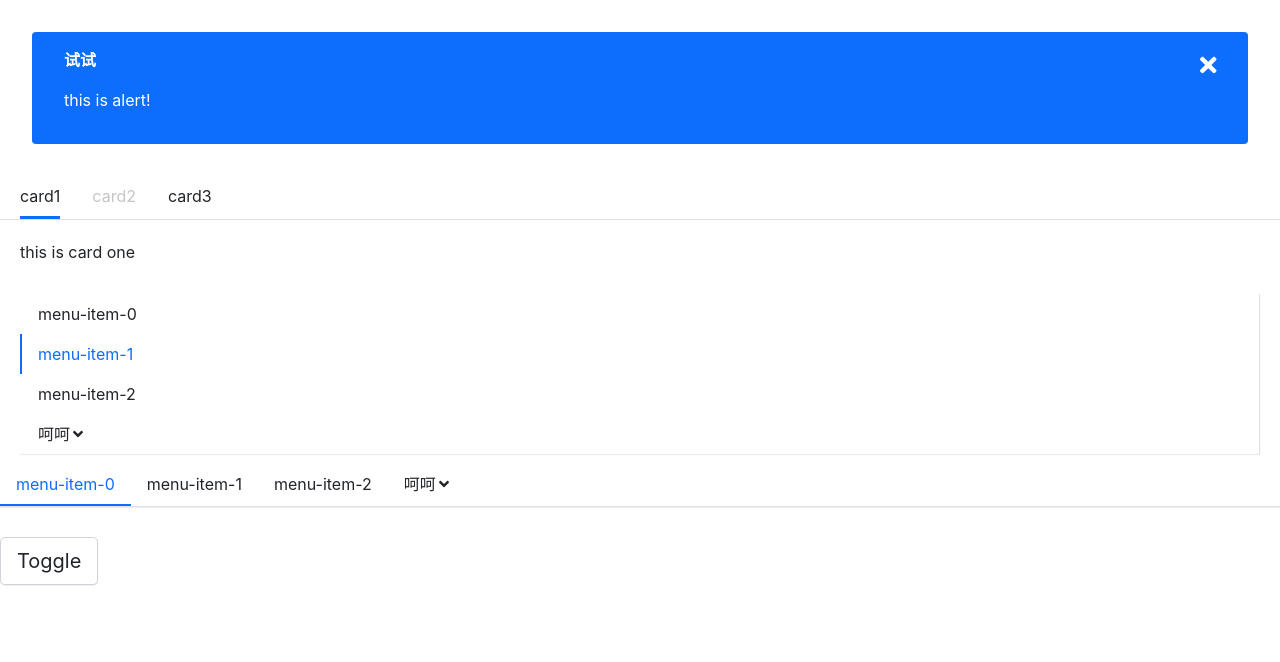
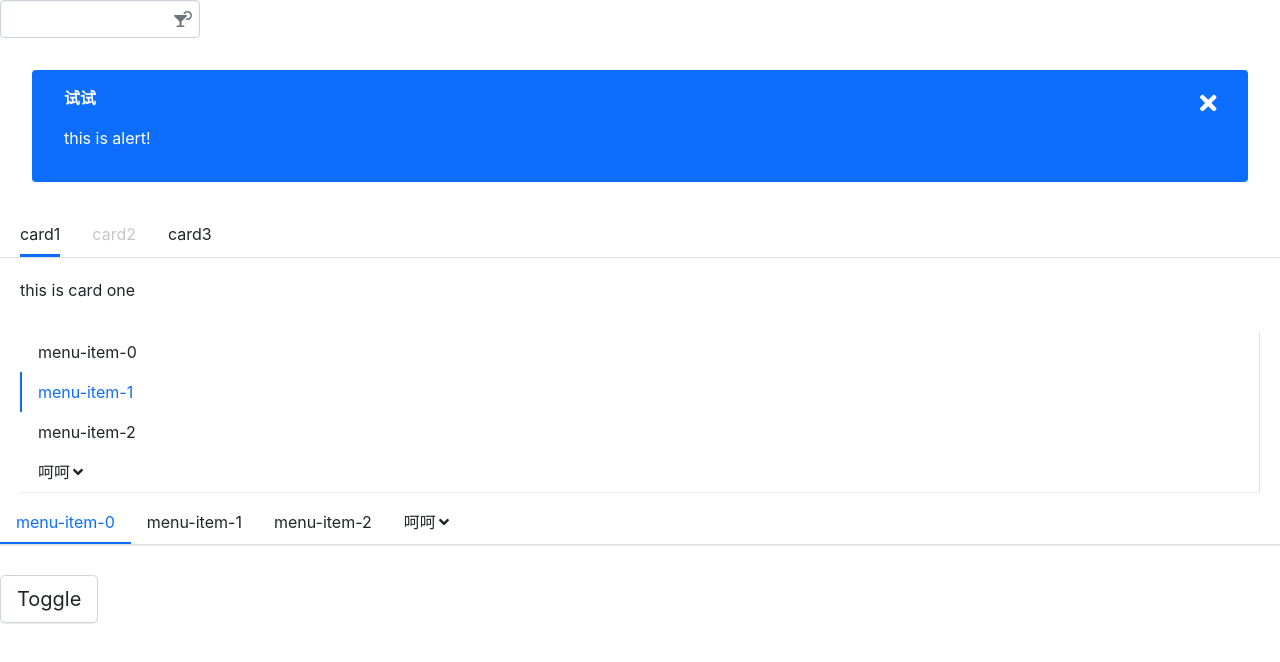
Before and after one commit to sky124380729/pink-bin, a React (Create React App) app: page / in a window 1280 px wide. Shown: the top 662 px of the page. Built offline with nearby package versions, Linux system fonts and the light colour scheme.

Commit message:
input组件

```diff
--- a/src/App.tsx
+++ b/src/App.tsx
@@ -14,10 +14,11 @@ import TabItem from './components/Tabs/tabItem'
 
 import Transiton from './components/Transition/transition'
 import Button from './components/Button/button'
+import Input from './components/Input/input'
 
 import { library } from '@fortawesome/fontawesome-svg-core'
 import { fas } from '@fortawesome/free-solid-svg-icons'
-import Icon from './components/Icon/icon'
+// import Icon from './components/Icon/icon'
 library.add(fas)
 
 const App: React.FC = () => {
@@ -25,6 +26,8 @@ const App: React.FC = () => {
     return (
         <div className='App'>
             <header className='App-header'>
+                <Input style={{ width: '200px' }} icon='cocktail'></Input>
+
                 <Alert title='试试' type='primary' animation='zoom-in-top'></Alert>
                 {/* <Icon icon='coffee' theme='danger' size='10x'></Icon> */}
                 <Tabs onSelect={(index) => alert(index)}>
--- /dev/null
+++ b/src/components/Input/_style.scss
@@ -0,0 +1,103 @@
+.viking-input-wrapper {
+  display: flex;
+  width: 100%;
+  margin-bottom: 30px;
+  position: relative;
+  .icon-wrapper {
+    position: absolute;
+    height: 100%;
+    width: 35px;
+    justify-content: center;
+    color: $input-color;
+    right: 0;
+    top: 0;
+    display: flex;
+    align-items: center;
+    svg {
+      color: $input-placeholder-color;
+    }
+  }
+}
+.icon-wrapper+.viking-input-inner {
+  padding-right: 35px;
+}
+.viking-input-inner {
+  width: 100%;
+  padding: $input-padding-y $input-padding-x;
+  font-family: $input-font-family;
+  font-size: $input-font-size;
+  font-weight: $input-font-weight;
+  line-height: $input-line-height;
+  color: $input-color;
+  background-color: $input-bg;
+  background-clip: padding-box;
+  border: $input-border-width solid $input-border-color;
+
+  // Note: This has no effect on <select>s in some browsers, due to the limited stylability of `<select>`s in CSS.
+  border-radius: $input-border-radius;
+
+  box-shadow: $input-box-shadow;
+  transition: $input-transition;
+
+  &:focus {
+    color: $input-focus-color;
+    background-color: $input-focus-bg;
+    border-color: $input-focus-border-color;
+    outline: 0;
+    box-shadow: $input-focus-box-shadow;
+    // Avoid using mixin so we can pass custom focus shadow properly
+  }
+  &::placeholder {
+    color: $input-placeholder-color;
+    // Override Firefox's unusual default opacity; see https://github.com/twbs/bootstrap/pull/11526.
+    opacity: 1;
+  }
+  &:disabled,
+  &[readonly] {
+    background-color: $input-disabled-bg;
+    border-color: $input-disabled-border-color;
+    // iOS fix for unreadable disabled content; see https://github.com/twbs/bootstrap/issues/11655.
+    opacity: 1;
+  }
+}
+.viking-input-group-prepend,
+.viking-input-group-append {
+  display: flex;
+  align-items: center;
+  padding: $input-padding-y $input-padding-x;
+  margin-bottom: 0; // Allow use of <label> elements by overriding our default margin-bottom
+  font-size: $input-font-size; // Match inputs
+  font-weight: $font-weight-normal;
+  line-height: $input-line-height;
+  color: $input-group-addon-color;
+  text-align: center;
+  white-space: nowrap;
+  background-color: $input-group-addon-bg;
+  border: $input-border-width solid $input-group-addon-border-color;
+  border-radius: $input-border-radius;
+}
+.viking-input-group-append + .btn {
+  padding: 0;
+  border: 0;
+}
+.input-group > .viking-input-group-prepend,
+.input-group.input-group-append > .viking-input-inner {
+  @include border-right-radius(0);
+}
+
+.input-group > .viking-input-group-append,
+.input-group.input-group-prepend > .viking-input-inner {
+  @include border-left-radius(0);
+}
+
+.input-size-sm .viking-input-inner {
+  padding: $input-padding-y-sm $input-padding-x-sm;
+  font-size: $input-font-size-sm;
+  border-radius: $input-border-radius-sm;
+}
+
+.input-size-lg .viking-input-inner {
+  padding: $input-padding-y-lg $input-padding-x-lg;
+  font-size: $input-font-size-lg;
+  border-radius: $input-border-radius-lg;
+}
--- /dev/null
+++ b/src/components/Input/index.tsx
@@ -0,0 +1,3 @@
+import Input from './input'
+
+export default Input
--- /dev/null
+++ b/src/components/Input/input.tsx
@@ -0,0 +1,63 @@
+import React, { FC, ReactElement, InputHTMLAttributes, ChangeEvent } from 'react'
+import classNames from 'classnames'
+import { IconProp } from '@fortawesome/fontawesome-svg-core'
+import Icon from '../Icon/icon'
+
+type InputSize = 'lg' | 'sm'
+export interface InputProps extends Omit<InputHTMLAttributes<HTMLElement>, 'size'> {
+    /**是否禁用 Input */
+    disabled?: boolean
+    /**设置 input 大小，支持 lg 或者是 sm */
+    size?: InputSize
+    /**添加图标，在右侧悬浮添加一个图标，用于提示 */
+    icon?: IconProp
+    /**添加前缀 用于配置一些固定组合 */
+    prepend?: string | ReactElement
+    /**添加后缀 用于配置一些固定组合 */
+    append?: string | ReactElement
+    onChange?: (e: ChangeEvent<HTMLInputElement>) => void
+}
+
+/**
+ * Input 输入框 通过鼠标或键盘输入内容，是最基础的表单域的包装。
+ *
+ * ~~~js
+ * // 这样引用
+ * import { Input } from 'vikingship'
+ * ~~~
+ * 支持 HTMLInput 的所有基本属性
+ */
+export const Input: FC<InputProps> = (props) => {
+    const { disabled, size, icon, prepend, append, style, ...restProps } = props
+    const cnames = classNames('viking-input-wrapper', {
+        [`input-size-${size}`]: size,
+        'is-disabled': disabled,
+        'input-group': prepend || append,
+        'input-group-append': !!append,
+        'input-group-prepend': !!prepend
+    })
+    const fixControlledValue = (value: any) => {
+        if (typeof value === 'undefined' || value === null) {
+            return ''
+        }
+        return value
+    }
+    if ('value' in props) {
+        delete restProps.defaultValue
+        restProps.value = fixControlledValue(props.value)
+    }
+    return (
+        <div className={cnames} style={style}>
+            {prepend && <div className='viking-input-group-prepend'>{prepend}</div>}
+            {icon && (
+                <div className='icon-wrapper'>
+                    <Icon icon={icon} title={`title-${icon}`} />
+                </div>
+            )}
+            <input className='viking-input-inner' disabled={disabled} {...restProps} />
+            {append && <div className='viking-input-group-append'>{append}</div>}
+        </div>
+    )
+}
+
+export default Input
--- a/src/serviceWorker.ts
+++ b/src/serviceWorker.ts
@@ -23,6 +23,7 @@ type Config = {
     onUpdate?: (registration: ServiceWorkerRegistration) => void
 }
 
+// eslint-disable-next-line @typescript-eslint/explicit-module-boundary-types
 export function register(config?: Config) {
     if (process.env.NODE_ENV === 'production' && 'serviceWorker' in navigator) {
         // The URL constructor is available in all browsers that support SW.
@@ -44,7 +45,7 @@ export function register(config?: Config) {
                 // Add some additional logging to localhost, pointing developers to the
                 // service worker/PWA documentation.
                 navigator.serviceWorker.ready.then(() => {
-                    console.log('This web app is being served cache-first by a service ' + 'worker. To learn more, visit https://bit.ly/CRA-PWA')
+                    console.log('This web app is being served cache-first by a service worker. To learn more, visit https://bit.ly/CRA-PWA')
                 })
             } else {
                 // Is not localhost. Just register service worker
@@ -69,7 +70,7 @@ function registerValidSW(swUrl: string, config?: Config) {
                             // At this point, the updated precached content has been fetched,
                             // but the previous service worker will still serve the older
                             // content until all client tabs are closed.
-                            console.log('New content is available and will be used when all ' + 'tabs for this page are closed. See https://bit.ly/CRA-PWA.')
+                            console.log('New content is available and will be used when all tabs for this page are closed. See https://bit.ly/CRA-PWA.')
 
                             // Execute callback
                             if (config && config.onUpdate) {
@@ -120,6 +121,7 @@ function checkValidServiceWorker(swUrl: string, config?: Config) {
         })
 }
 
+// eslint-disable-next-line @typescript-eslint/explicit-module-boundary-types
 export function unregister() {
     if ('serviceWorker' in navigator) {
         navigator.serviceWorker.ready
--- a/src/styles/index.scss
+++ b/src/styles/index.scss
@@ -24,3 +24,6 @@
 
 // icon
 @import '../components/Icon/style';
+
+// input
+@import '../components/Input/style';
```
Also changed, not shown: 2 other files (tests, documents, lock files or other folders).
